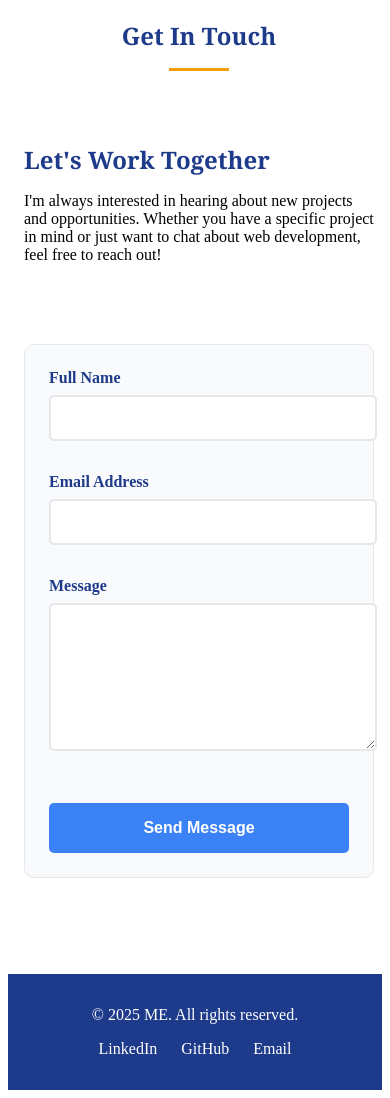
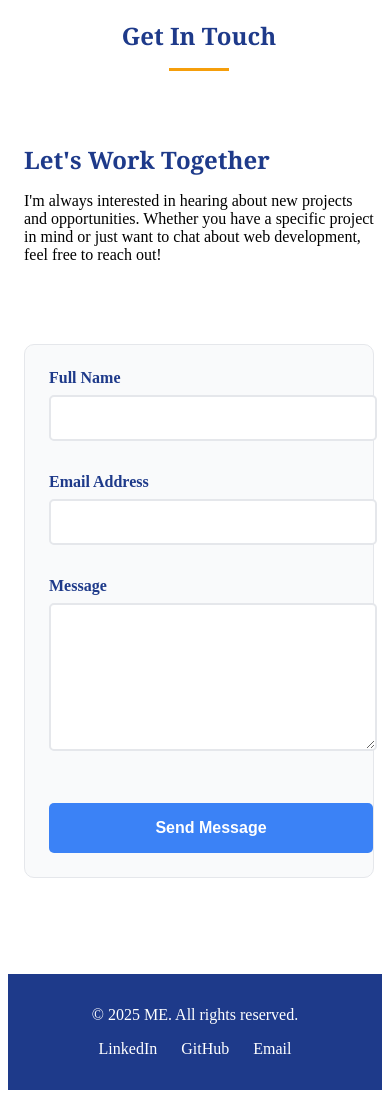
Before and after one commit to abdulgafarabdurrasheed/ME-Profile, a plain HTML site: page index.html in a window 390 px wide. Shown: the part 3109-4207 px from the top of the page. Drawn offline with Linux system fonts and the light colour scheme.

Commit message:
Adjust submit button width in style.css

```diff
--- a/style.css
+++ b/style.css
@@ -281,7 +281,7 @@ a:hover {
     font-size: 16px;
     font-weight: 600;
     cursor: pointer;
-    width: 100%;
+    width: 105%;
     margin-top: 16px;
 }
 
@@ -371,6 +371,10 @@ a:hover {
         text-align: center;
         gap: 16px;
     }
+.submit-button {
+    width: 108%;
+}
+
 }
 
 @media (max-width: 480px) {
```
